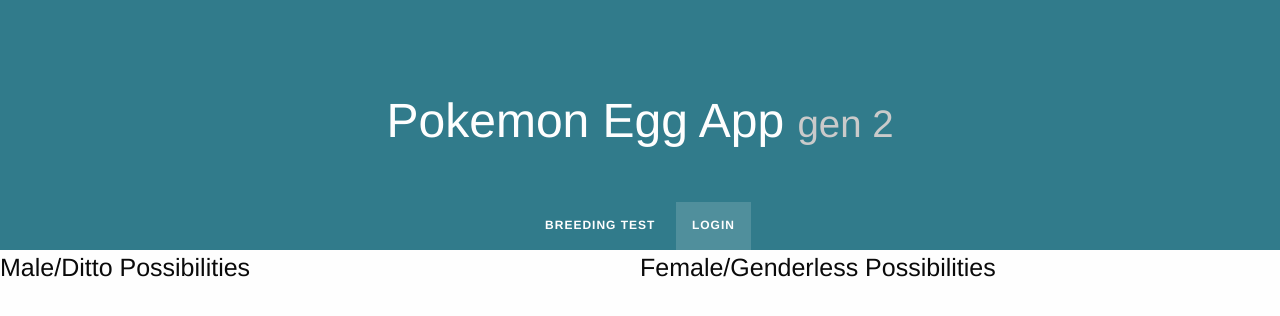
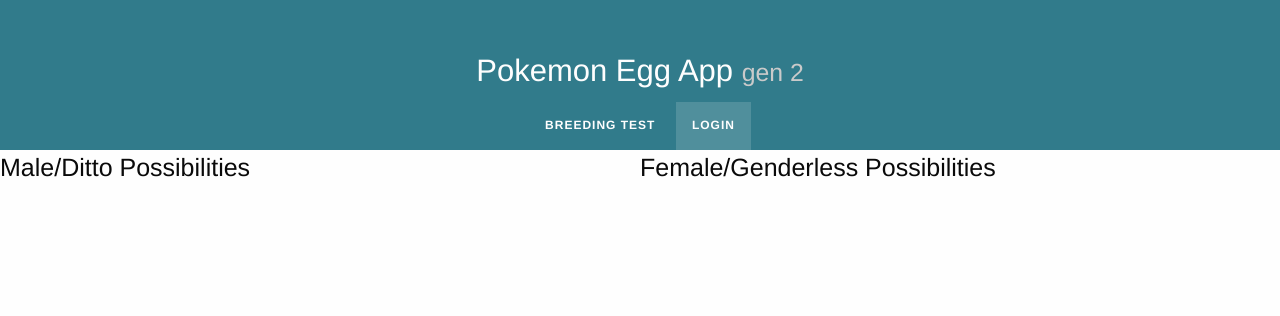
Before and after one commit to CIS-560/pokemon_breeding_app, a Django app: template web/templates/results.html in a window 1280 px wide. Shown: the top 316 px of the page. Run offline with Django 3.2, Linux system fonts and the light colour scheme; the template is opened without the code that fills it, so the values that code supplies are empty; parts of the project's set-up code (start-up, migrations or seed data) failed here and were passed over; some libraries are stand-ins or nearby versions.

Commit message:
cosmetic changes

```diff
--- a/static/css/base.css
+++ b/static/css/base.css
@@ -19,7 +19,7 @@
   -webkit-justify-content: center;
       -ms-flex-pack: center;
           justify-content: center;
-  height: 250px;
+  height: 150px;
 }
 
 .subnav-hero-section .subnav-hero-headline {
--- a/web/apps/pokemon_app/static/css/base.css
+++ b/web/apps/pokemon_app/static/css/base.css
@@ -19,7 +19,7 @@
   -webkit-justify-content: center;
       -ms-flex-pack: center;
           justify-content: center;
-  height: 250px;
+  height: 150px;
 }
 
 .subnav-hero-section .subnav-hero-headline {
--- a/web/templates/base.html
+++ b/web/templates/base.html
@@ -8,21 +8,18 @@
         <!-- CSS -->
         <link rel="stylesheet" href="{% static 'css/foundation.css' %}">
         <link rel="stylesheet" href="{% static 'css/base.css' %}">
-
         <!-- JS -->
         <script src="{% static 'js/jquery.js' %}"></script>
         <!-- this will include every plugin and utility required by Foundation -->
         <script src="{% static 'js/foundation.js' %}"></script>
         <script src="{% static 'js/base.js' %}"></script>
         <script src = "https://code.jquery.com/ui/1.10.4/jquery-ui.js"></script>
-
     </head>
 
     <body>
         <header class="subnav-hero-section">
 
-
-      <h1 class="subnav-hero-headline">Pokemon Egg App <small>gen 2</small></h1>
+            <h3 class="subnav-hero-headline">Pokemon Egg App <small>gen 2</small></h3>
         <ul class="subnav-hero-subnav">
             <li><a href="/">Breeding Test</a></li>
              {% if user.is_authenticated %}
```
Lines whose indentation alone changed are shown as unchanged.
